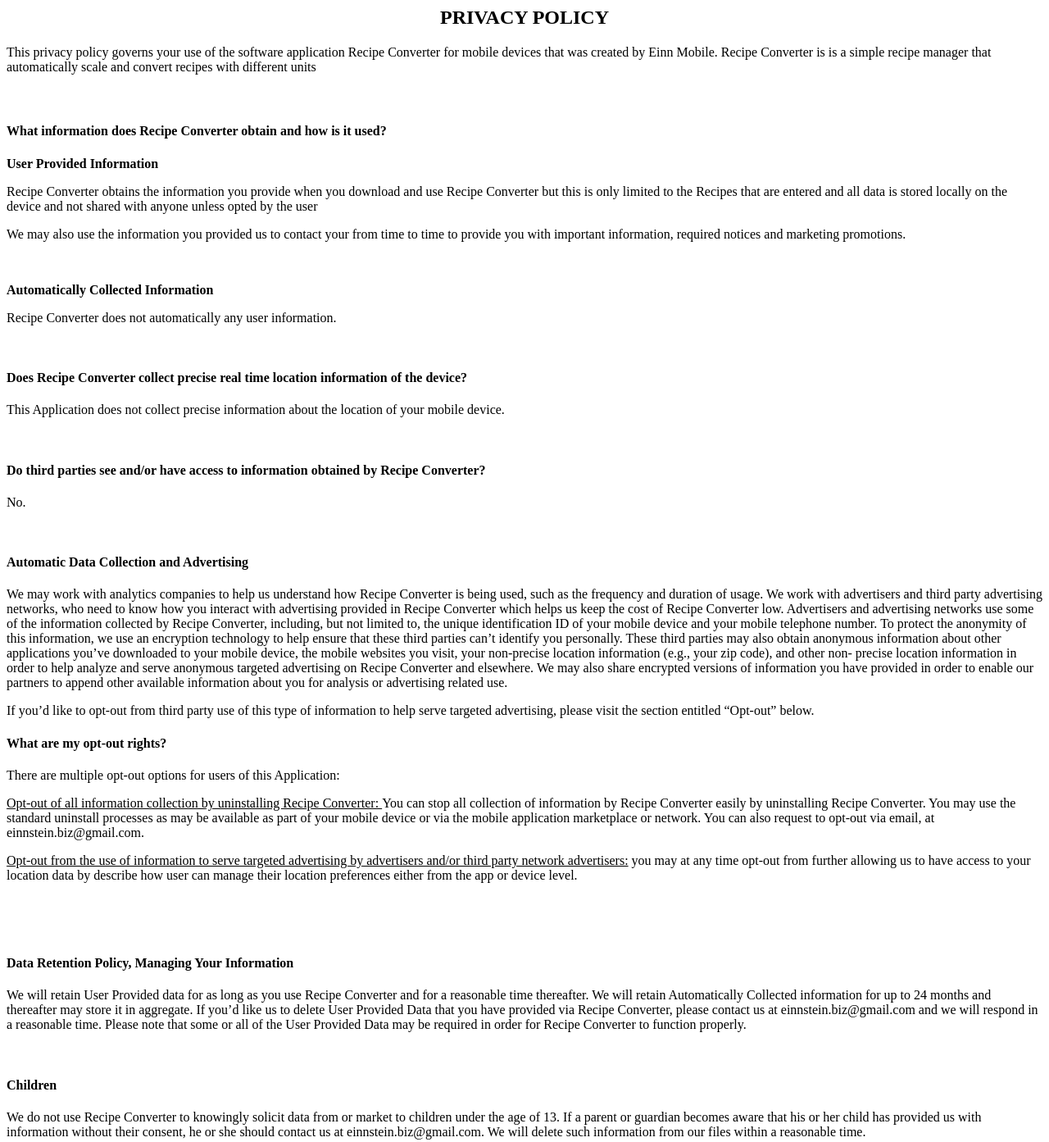
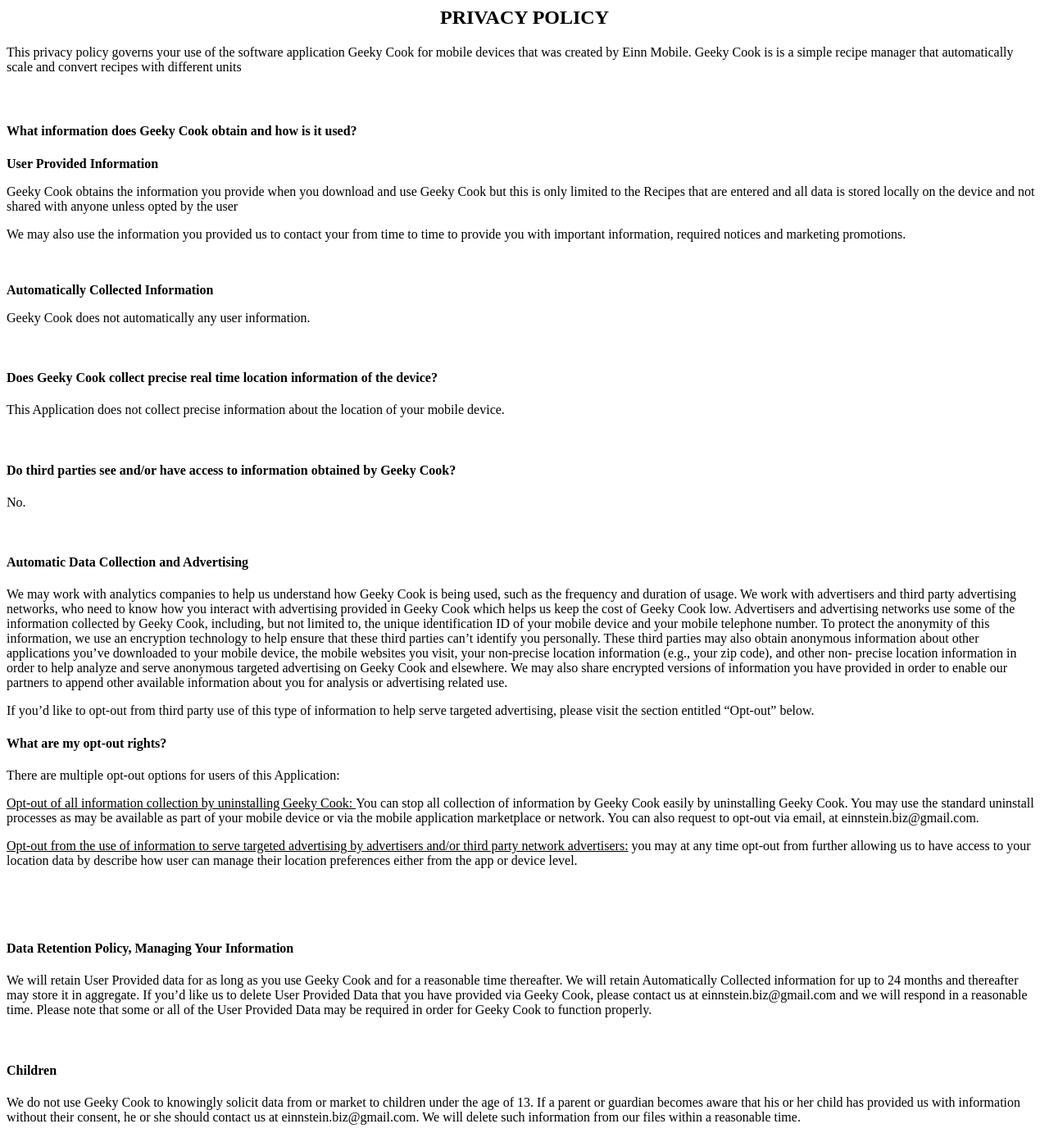
Before and after one commit to einnmobile/repo, a plain HTML site: page docs/index.html in a window 1280 px wide. Shown: the top 1393 px of the page at 82% size. Drawn offline with Linux system fonts and the light colour scheme.

Commit message:
Update index.html

```diff
--- a/docs/index.html
+++ b/docs/index.html
@@ -1,45 +1,45 @@
 <h2 style="text-align: center;">PRIVACY POLICY</h2>
 <p></p>
-<p>This privacy policy governs your use of the software application Recipe Converter for mobile devices that was created by&nbsp;Einn Mobile.&nbsp;Recipe Converter is&nbsp;is a simple recipe manager that automatically scale and convert recipes with different units&nbsp;</p>
+<p>This privacy policy governs your use of the software application Geeky Cook for mobile devices that was created by&nbsp;Einn Mobile.&nbsp;Geeky Cook is&nbsp;is a simple recipe manager that automatically scale and convert recipes with different units&nbsp;</p>
 <h4>&nbsp;</h4>
-<h4>What information does Recipe Converter obtain and how is it used?</h4>
+<h4>What information does Geeky Cook obtain and how is it used?</h4>
 <p></p>
 <p><strong>User Provided Information</strong>&nbsp;</p>
-<p>Recipe Converter obtains the information you provide when you download and use Recipe Converter but this is only limited to the Recipes that are entered and all data is stored locally on the device and not shared with anyone unless opted by the user</p>
+<p>Geeky Cook obtains the information you provide when you download and use Geeky Cook but this is only limited to the Recipes that are entered and all data is stored locally on the device and not shared with anyone unless opted by the user</p>
  <p></p>
 <p>We may also use the information you provided us to contact your from time to time to provide you with important information, required notices and marketing promotions.</p>
 <p>&nbsp;</p>
 <p><strong>Automatically Collected Information</strong>&nbsp;</p>
-<p>Recipe Converter does not automatically any user information.</p>
+<p>Geeky Cook does not automatically any user information.</p>
 <p></p>
 <p>&nbsp;</p>
-<h4>Does Recipe Converter collect precise real time location information of the device?</h4>
+<h4>Does Geeky Cook collect precise real time location information of the device?</h4>
 <p></p>
 <p>This Application does not collect precise information about the location of your mobile device.&nbsp;</p>
 <p>&nbsp;</p>
-<h4>Do third parties see and/or have access to information obtained by Recipe Converter?</h4>
+<h4>Do third parties see and/or have access to information obtained by Geeky Cook?</h4>
 <p></p>
 <p>No.</p>
 
 <p>&nbsp;</p>
 <h4>Automatic Data Collection and Advertising</h4>
 <p></p>
-<p>We may work with analytics companies to help us understand how Recipe Converter is being used, such as the frequency and duration of usage. We work with advertisers and third party advertising networks, who need to know how you interact with advertising provided in Recipe Converter which helps us keep the cost of Recipe Converter low. Advertisers and advertising networks use some of the information collected by Recipe Converter, including, but not limited to,&nbsp;the unique identification ID of your mobile device and your mobile telephone number.&nbsp;To protect the anonymity of this information, we use&nbsp;an encryption technology to help ensure that these third parties can’t identify you personally. These third parties may also obtain anonymous information about other applications you’ve downloaded to your mobile device, the mobile websites you visit, your non-precise location information (e.g., your zip code), and other non- precise location information in order to help analyze and serve anonymous targeted advertising on Recipe Converter and elsewhere.&nbsp;We may also share encrypted versions of information you have provided in order to enable our partners to append other available information about you for analysis or advertising related use.&nbsp;</p>
+<p>We may work with analytics companies to help us understand how Geeky Cook is being used, such as the frequency and duration of usage. We work with advertisers and third party advertising networks, who need to know how you interact with advertising provided in Geeky Cook which helps us keep the cost of Geeky Cook low. Advertisers and advertising networks use some of the information collected by Geeky Cook, including, but not limited to,&nbsp;the unique identification ID of your mobile device and your mobile telephone number.&nbsp;To protect the anonymity of this information, we use&nbsp;an encryption technology to help ensure that these third parties can’t identify you personally. These third parties may also obtain anonymous information about other applications you’ve downloaded to your mobile device, the mobile websites you visit, your non-precise location information (e.g., your zip code), and other non- precise location information in order to help analyze and serve anonymous targeted advertising on Geeky Cook and elsewhere.&nbsp;We may also share encrypted versions of information you have provided in order to enable our partners to append other available information about you for analysis or advertising related use.&nbsp;</p>
 <p></p>
 <p>If you’d like to opt-out from third party use of this type of information to help serve targeted advertising, please visit the section entitled “Opt-out” below.&nbsp;</p>
 <h4>What are my opt-out rights?</h4>
 <p></p>
 <p>There are multiple opt-out options for users of this Application: &nbsp; &nbsp;</p>
-<p><u>Opt-out of all information collection by uninstalling Recipe Converter:&nbsp;</u>You can stop all collection of information by Recipe Converter easily by uninstalling Recipe Converter. You may use the standard uninstall processes as may be available as part of your mobile device or via the mobile application marketplace or network. You can also request to opt-out via email, at einnstein.biz@gmail.com.</p>
+<p><u>Opt-out of all information collection by uninstalling Geeky Cook:&nbsp;</u>You can stop all collection of information by Geeky Cook easily by uninstalling Geeky Cook. You may use the standard uninstall processes as may be available as part of your mobile device or via the mobile application marketplace or network. You can also request to opt-out via email, at einnstein.biz@gmail.com.</p>
 <p><u>Opt-out from the use of information to serve targeted advertising by advertisers and/or third party network advertisers:</u> you may at any time opt-out from further allowing us to have access to your location data by describe&nbsp;how user can manage their location preferences either from the app or device level.&nbsp;</p>
 <p>&nbsp;</p>
 <p>&nbsp;&nbsp;</p>
 <h4><strong>Data Retention Policy, Managing Your Information</strong></h4>
-<p>We will retain User Provided data for as long as you use Recipe Converter and for a reasonable time thereafter. We will retain Automatically Collected information for up to 24 months&nbsp;and thereafter may store it in aggregate. If you’d like us to delete User Provided Data that you have provided via Recipe Converter, please contact us at&nbsp;einnstein.biz@gmail.com&nbsp;and we will respond in a reasonable time. Please note that some or all of the User Provided Data may be required in order for Recipe Converter to function properly.</p>
+<p>We will retain User Provided data for as long as you use Geeky Cook and for a reasonable time thereafter. We will retain Automatically Collected information for up to 24 months&nbsp;and thereafter may store it in aggregate. If you’d like us to delete User Provided Data that you have provided via Geeky Cook, please contact us at&nbsp;einnstein.biz@gmail.com&nbsp;and we will respond in a reasonable time. Please note that some or all of the User Provided Data may be required in order for Geeky Cook to function properly.</p>
 <p>&nbsp;</p>
 <h4><strong>Children</strong></h4>
 <p></p>
-<p>We do not use Recipe Converter to knowingly solicit data from or market to children under the age of 13. If a parent or guardian becomes aware that his or her child has provided us with information without their consent, he or she should contact us at&nbsp;einnstein.biz@gmail.com. We will delete such information from our files within a reasonable time.</p>
+<p>We do not use Geeky Cook to knowingly solicit data from or market to children under the age of 13. If a parent or guardian becomes aware that his or her child has provided us with information without their consent, he or she should contact us at&nbsp;einnstein.biz@gmail.com. We will delete such information from our files within a reasonable time.</p>
 <h4>&nbsp;</h4>
 <h4><strong>Security</strong></h4>
 <p></p>
@@ -49,7 +49,7 @@
 <p>This Privacy Policy may be updated from time to time for any reason. We will notify you of any changes to our Privacy Policy by posting the new Privacy Policy&nbsp;here&nbsp;and&nbsp;informing you via email or text message. You are advised to consult this Privacy Policy regularly for any changes, as continued use is deemed approval of all changes. You can check the history of this policy by clicking here.</p>
 <p>&nbsp;</p>
 <h4><strong>Your Consent</strong></h4>
-<p>By using Recipe Converter, you are consenting to our processing of your information as set forth in this Privacy Policy now and as amended by us. &quot;Processing,” means using cookies on a computer/hand held device or using or touching information in any way, including, but not limited to, collecting, storing, deleting, using, combining and disclosing information, all of which activities will take place in the United States. If you reside outside the United States&nbsp;your information will be transferred, processed and stored there under United States&nbsp;privacy standards.&nbsp;</p>
+<p>By using Geeky Cook, you are consenting to our processing of your information as set forth in this Privacy Policy now and as amended by us. &quot;Processing,” means using cookies on a computer/hand held device or using or touching information in any way, including, but not limited to, collecting, storing, deleting, using, combining and disclosing information, all of which activities will take place in the United States. If you reside outside the United States&nbsp;your information will be transferred, processed and stored there under United States&nbsp;privacy standards.&nbsp;</p>
 <p>&nbsp;</p>
 <h4>Contact us</h4>
-<p>If you have any questions regarding privacy while using Recipe Converter, or have questions about our practices, please contact us via email at&nbsp;einnstein.biz@gmail.com.</p>
+<p>If you have any questions regarding privacy while using Geeky Cook, or have questions about our practices, please contact us via email at&nbsp;einnstein.biz@gmail.com.</p>
```
